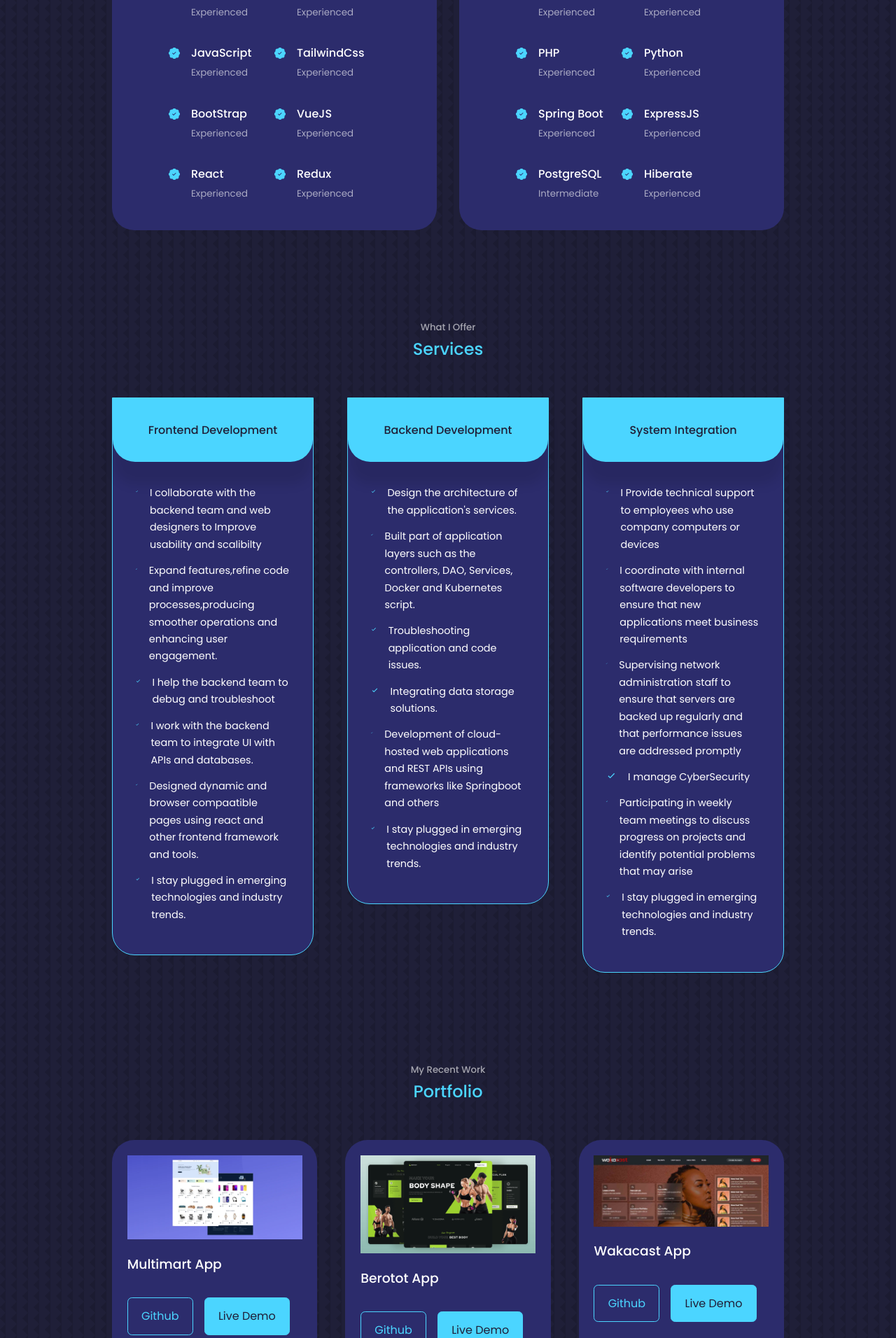
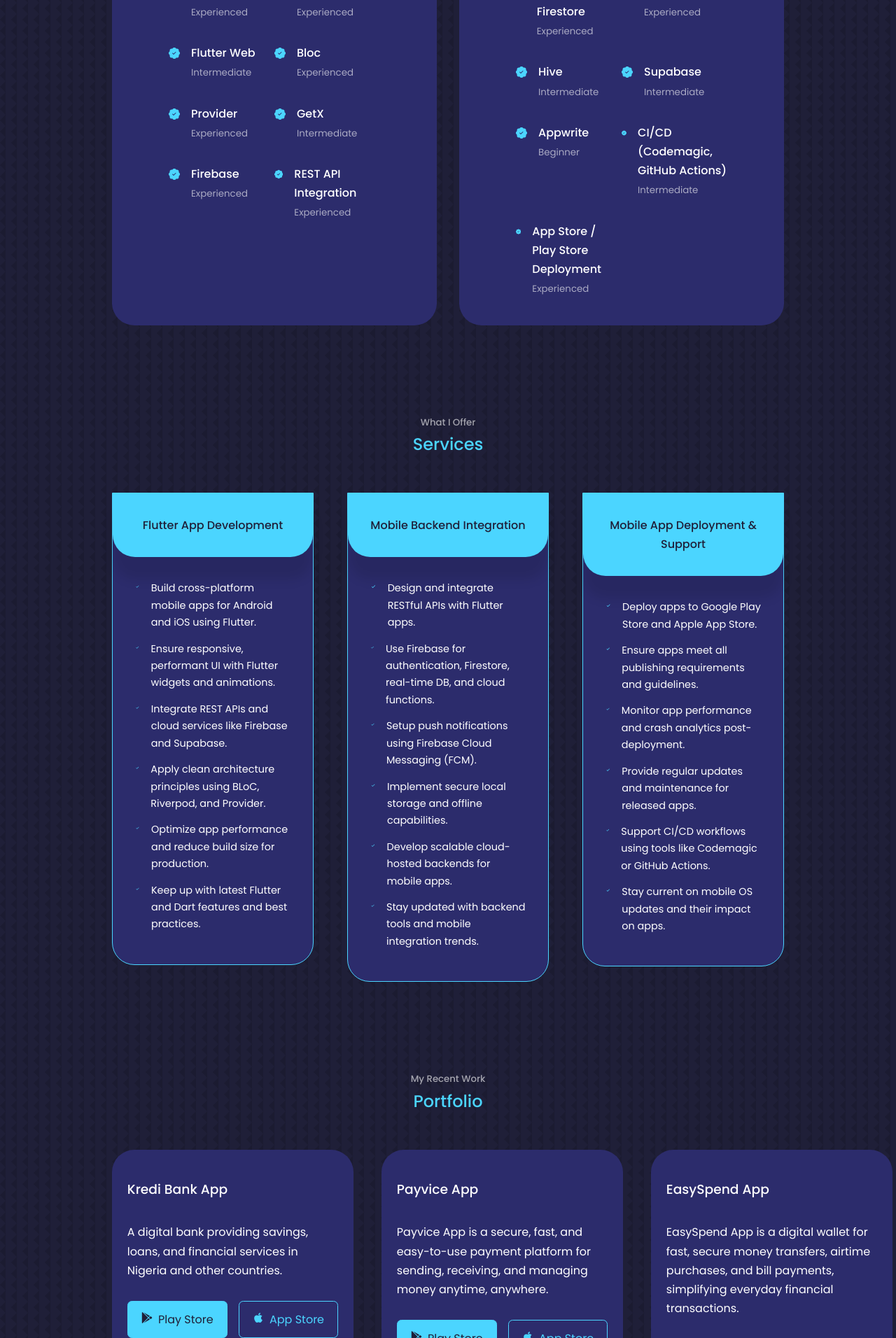
Before and after one commit to Davidorji93/portfolio, a React (Create React App) app: page / in a window 1280 px wide. Shown: the part 1852-3764 px from the top of the page at 70% size. Built offline with nearby package versions, Linux system fonts and the light colour scheme.

Commit message:
changess

```diff
--- a/package.json
+++ b/package.json
@@ -9,7 +9,7 @@
     "emailjs-com": "^3.2.0",
     "react": "^18.2.0",
     "react-dom": "^18.2.0",
-    "react-icons": "^4.6.0",
+    "react-icons": "^4.12.0",
     "react-scripts": "5.0.1",
     "swiper": "^8.4.4",
     "web-vitals": "^2.1.4"
--- a/src/components/about/About.jsx
+++ b/src/components/about/About.jsx
@@ -39,7 +39,7 @@
       </div>
 
     <p>
-    Highly motivated and result-oriented developer and engineer with excellent technical and communication skills. Proficient in using a wide variety of technologies, frameworks, embedded software platforms and tools to provide high quality and scalable applications.
+    Highly motivated and result-oriented developer and engineer with excellent technical and communication skills. Proficient in using a wide variety of technologies, frameworks, embedded software platforms and tools to provide high quality and scalable mobile  applications.
     </p>
     <a href="#contact" className='btn btn-primary'>Let's Talk</a>
 
--- a/src/components/experience/Experience.jsx
+++ b/src/components/experience/Experience.jsx
@@ -1,146 +1,139 @@
 import React from 'react'
 import './styles.css'
-import {BsPatchCheckFill} from 'react-icons/bs'
+import { BsPatchCheckFill } from 'react-icons/bs'
 
 const Experience = () => {
   return (
     <section id="experience">
       <h5>The Skills I have</h5>
       <h2>My Experience</h2>
+
       <div className="container experience__container">
         <div className="experience__frontend">
-    <h3>Frontend Development</h3>
+          <h3>Flutter Development</h3>
           <div className="experience__content">
             <article className="experience__details">
-        <BsPatchCheckFill className='experience__details-icon'/>
+              <BsPatchCheckFill className="experience__details-icon" />
               <div>
-        <h4>HTML</h4>
-        <small className='text-light'>Experienced</small>
+                <h4>Dart</h4>
+                <small className="text-light">Experienced</small>
               </div>
             </article>
 
             <article className="experience__details">
-        <BsPatchCheckFill className='experience__details-icon'/>
+              <BsPatchCheckFill className="experience__details-icon" />
               <div>
-       <h4>CSS</h4>
-        <small className='text-light'>Experienced</small>
+                <h4>Flutter</h4>
+                <small className="text-light">Experienced</small>
               </div>
             </article>
 
             <article className="experience__details">
-        <BsPatchCheckFill className='experience__details-icon'/>
+              <BsPatchCheckFill className="experience__details-icon" />
               <div>
-        <h4>JavaScript</h4>
-        <small className='text-light'>Experienced</small>
+                <h4>Flutter Web</h4>
+                <small className="text-light">Intermediate</small>
               </div>
             </article>
 
             <article className="experience__details">
-        <BsPatchCheckFill className='experience__details-icon'/>
+              <BsPatchCheckFill className="experience__details-icon" />
               <div>
-        <h4>TailwindCss</h4>
-        <small className='text-light'>Experienced</small>
+                <h4>Bloc</h4>
+                <small className="text-light">Experienced</small>
               </div>
             </article>
 
             <article className="experience__details">
-        <BsPatchCheckFill className='experience__details-icon'/>
+              <BsPatchCheckFill className="experience__details-icon" />
               <div>
-       <h4>BootStrap</h4>
-        <small className='text-light'>Experienced</small>
+                <h4>Provider</h4>
+                <small className="text-light">Experienced</small>
               </div>
             </article>
 
             <article className="experience__details">
-        <BsPatchCheckFill className='experience__details-icon'/>
+              <BsPatchCheckFill className="experience__details-icon" />
               <div>
-        <h4>VueJS</h4>
-        <small className='text-light'>Experienced</small>
+                <h4>GetX</h4>
+                <small className="text-light">Intermediate</small>
               </div>
             </article>
 
             <article className="experience__details">
-        <BsPatchCheckFill className='experience__details-icon'/>
+              <BsPatchCheckFill className="experience__details-icon" />
               <div>
-      <h4>React</h4>
-        <small className='text-light'>Experienced</small>
+                <h4>Firebase</h4>
+                <small className="text-light">Experienced</small>
               </div>
             </article>
 
             <article className="experience__details">
-        <BsPatchCheckFill className='experience__details-icon'/>
+              <BsPatchCheckFill className="experience__details-icon" />
               <div>
-      <h4>Redux</h4>
-        <small className='text-light'>Experienced</small>
+                <h4>REST API Integration</h4>
+                <small className="text-light">Experienced</small>
               </div>
             </article>
           </div>
         </div>
 
         <div className="experience__backend">
-  <h3>Backend Development</h3>
+          <h3>Tools & Backend Services</h3>
           <div className="experience__content">
             <article className="experience__details">
-        <BsPatchCheckFill className='experience__details-icon'/>
+              <BsPatchCheckFill className="experience__details-icon" />
               <div>
-       <h4>Java</h4>
-        <small className='text-light'>Experienced</small>
+                <h4>Firebase Firestore</h4>
+                <small className="text-light">Experienced</small>
               </div>
             </article>
 
             <article className="experience__details">
-        <BsPatchCheckFill className='experience__details-icon'/>
+              <BsPatchCheckFill className="experience__details-icon" />
               <div>
-        <h4>NodeJS</h4>
-        <small className='text-light'>Experienced</small>
+                <h4>SQL</h4>
+                <small className="text-light">Experienced</small>
               </div>
             </article>
 
             <article className="experience__details">
-        <BsPatchCheckFill className='experience__details-icon'/>
+              <BsPatchCheckFill className="experience__details-icon" />
               <div>
-       <h4>PHP</h4>
-        <small className='text-light'>Experienced</small>
+                <h4>Hive</h4>
+                <small className="text-light">Intermediate</small>
               </div>
             </article>
 
             <article className="experience__details">
-        <BsPatchCheckFill className='experience__details-icon'/>
+              <BsPatchCheckFill className="experience__details-icon" />
               <div>
-       <h4>Python</h4>
-        <small className='text-light'>Experienced</small>
+                <h4>Supabase</h4>
+                <small className="text-light">Intermediate</small>
               </div>
             </article>
 
             <article className="experience__details">
-        <BsPatchCheckFill className='experience__details-icon'/>
+              <BsPatchCheckFill className="experience__details-icon" />
               <div>
-       <h4>Spring Boot</h4>
-        <small className='text-light'>Experienced</small>
+                <h4>Appwrite</h4>
+                <small className="text-light">Beginner</small>
               </div>
             </article>
 
             <article className="experience__details">
-        <BsPatchCheckFill className='experience__details-icon'/>
+              <BsPatchCheckFill className="experience__details-icon" />
               <div>
-       <h4>ExpressJS</h4>
-        <small className='text-light'>Experienced</small>
+                <h4>CI/CD (Codemagic, GitHub Actions)</h4>
+                <small className="text-light">Intermediate</small>
               </div>
             </article>
 
             <article className="experience__details">
-        <BsPatchCheckFill className='experience__details-icon'/>
+              <BsPatchCheckFill className="experience__details-icon" />
               <div>
-      <h4>PostgreSQL</h4>
-        <small className='text-light'>Intermediate</small>
-      </div>
-      </article>
-
-      <article className="experience__details">
-        <BsPatchCheckFill className='experience__details-icon'/>
-        <div>
-        <h4>Hiberate</h4>
-        <small className='text-light'>Experienced</small>
+                <h4>App Store / Play Store Deployment</h4>
+                <small className="text-light">Experienced</small>
               </div>
             </article>
           </div>
--- a/src/components/header/CTA.jsx
+++ b/src/components/header/CTA.jsx
@@ -1,6 +1,6 @@
 import React from 'react'
 import './styles.css'
-import CV from '../../assets/David Edwin Orji CV.pdf'
+import CV from '../../assets/david.jpeg'
 
 const CTA = () => {
   return (
--- a/src/components/portfolio/Portfolio.jsx
+++ b/src/components/portfolio/Portfolio.jsx
@@ -1,78 +1,148 @@
-import React from 'react'
-import './styles.css'
-import IMG2 from '../../assets/preview.png'
-import IMG3 from '../../assets/home.jpeg'
-import IMG4 from '../../assets/preview-plantex.png'
-import IMG5 from '../../assets/pages.webp'
-import IMG6 from '../../assets/thumbnail.jpg'
+// import React from 'react'
+// import './styles.css'
+// import IMG2 from '../../assets/preview.png'
+// import IMG3 from '../../assets/home.jpeg'
+// import IMG4 from '../../assets/preview-plantex.png'
+// import IMG5 from '../../assets/pages.webp'
+// import IMG6 from '../../assets/thumbnail.jpg'
+
+// const Portfolio = () => {
+//   return (
+//  <section id="porfolio">
+// <h5>My Recent Work</h5>
+// <h2>Portfolio</h2>
+
+// <div className="container portfolio__container">
+
+// <article className="portfolio__item">
+//     <div className="portfolio__item-img">
+//       <img src={IMG5} alt="" />
+//     </div>
+//     <h3>Multimart App</h3>
+//     <div className="portfolio__item-cta">
+//     <a href="https://github.com/Davidorji93/Multimart" target="_blank" className='btn' rel="noreferrer">Github</a>
+//     <a href="https://multimart-app.netlify.app/home"  target="_blank" className='btn btn-primary' rel="noreferrer">Live Demo</a>
+//     </div>
+//   </article>
+
+//   <article className="portfolio__item">
+//     <div className="portfolio__item-img">
+//       <img src={IMG2} alt="" />
+//     </div>
+//     <h3>Berotot App</h3>
+//     <div className="portfolio__item-cta">
+//     <a href="https://github.com/Davidorji93/BEROTOT" target="_blank" className='btn' rel="noreferrer">Github</a>
+//     <a href="https://berotot-app.netlify.app/"  target="_blank" className='btn btn-primary' rel="noreferrer">Live Demo</a>
+//     </div>
+//   </article>
+
+//   <article className="portfolio__item">
+//     <div className="portfolio__item-img">
+//       <img src={IMG3} alt="" />
+//     </div>
+//     <h3>Wakacast App</h3>
+//     <div className="portfolio__item-cta">
+//     <a href="https://github.com/Wakacast/wakacast-web" target="_blank" className='btn' rel="noreferrer">Github</a>
+//     <a href="https://www.wakacast.com/"  target="_blank" className='btn btn-primary' rel="noreferrer">Live Demo</a>
+//     </div>
+//   </article>
+
+//   <article className="portfolio__item">
+//     <div className="portfolio__item-img">
+//       <img src={IMG4} alt="" />
+//     </div>
+//     <h3>Plantex App</h3>
+//     <div className="portfolio__item-cta">
+//     <a href="https://github.com/Davidorji93/Plantex" target="_blank" className='btn' rel="noreferrer">Github</a>
+//     <a href="https://plantex-web.netlify.app/"  target="_blank" className='btn btn-primary' rel="noreferrer">Live Demo</a>
+//     </div>
+//   </article>
+
+//   <article className="portfolio__item">
+//     <div className="portfolio__item-img">
+//       <img src={IMG6} alt="" />
+//     </div>
+//     <h3>Vawulens App</h3>
+//     <div className="portfolio__item-cta">
+//     <a href="https://github.com/Davidorji93/Vawulens" target="_blank" className='btn' rel="noreferrer">Github</a>
+//     <a href="https://vawulens-app.netlify.app/"  target="_blank" className='btn btn-primary' rel="noreferrer">Live Demo</a>
+//     </div>
+//   </article>
+
+// </div>
+//  </section>
+//   )
+// }
+
+// export default Portfolio;
+
+import React from "react";
+import "./styles.css";
+import { FaGooglePlay, FaApple } from "react-icons/fa";
 
 const Portfolio = () => {
+  const projects = [
+    {
+      title: "Kredi Bank App",
+      description:
+        "A digital bank providing savings, loans, and financial services in Nigeria and other countries.",
+      playStore: "https://play.google.com/store/apps/details?id=com.kredibank",
+      appStore:
+        "https://apps.apple.com/ng/app/kredi-bank-loans-and-savings/id1524201515",
+    },
+    {
+      title: "Payvice App",
+      description:
+        "Payvice App is a secure, fast, and easy-to-use payment platform for sending, receiving, and managing money anytime, anywhere.",
+      playStore:
+        "https://play.google.com/store/apps/details?id=com.iisysgroup.payviceagents",
+      appStore: "https://apps.apple.com/ng/app/payvice-agents/id1634955295",
+    },
+    {
+      title: "EasySpend App",
+      description:
+        "EasySpend App is a digital wallet for fast, secure money transfers, airtime purchases, and bill payments, simplifying everyday financial transactions.",
+      playStore:
+        "https://play.google.com/store/apps/details?id=com.tocata.easyspend",
+      appStore: "https://apps.apple.com/ng/app/easyspend/id6599855396",
+    },
+  ];
+
   return (
- <section id="porfolio">
+    <section id="portfolio">
       <h5>My Recent Work</h5>
       <h2>Portfolio</h2>
 
       <div className="container portfolio__container">
-
-<article className="portfolio__item">
-    <div className="portfolio__item-img">
-      <img src={IMG5} alt="" />
-    </div>
-    <h3>Multimart App</h3>
+        {projects.map(({ title, description, playStore, appStore }, index) => (
+          <article className="portfolio__item" key={index}>
+            <h3>{title}</h3>
+            <p>{description}</p>
             <div className="portfolio__item-cta">
-    <a href="https://github.com/Davidorji93/Multimart" target="_blank" className='btn' rel="noreferrer">Github</a>
-    <a href="https://multimart-app.netlify.app/home"  target="_blank" className='btn btn-primary' rel="noreferrer">Live Demo</a>
+              <a
+                href={playStore}
+                className="btn btn-primary"
+                target="_blank"
+                rel="noreferrer"
+              >
+                <FaGooglePlay style={{ marginRight: "0.5rem" }} />
+                Play Store
+              </a>
+              <a
+                href={appStore}
+                className="btn"
+                target="_blank"
+                rel="noreferrer"
+              >
+                <FaApple style={{ marginRight: "0.5rem" }} />
+                App Store
+              </a>
             </div>
           </article>
-
-  <article className="portfolio__item">
-    <div className="portfolio__item-img">
-      <img src={IMG2} alt="" />
-    </div>
-    <h3>Berotot App</h3>
-    <div className="portfolio__item-cta">
-    <a href="https://github.com/Davidorji93/BEROTOT" target="_blank" className='btn' rel="noreferrer">Github</a>
-    <a href="https://berotot-app.netlify.app/"  target="_blank" className='btn btn-primary' rel="noreferrer">Live Demo</a>
-    </div>
-  </article>
-
-  <article className="portfolio__item">
-    <div className="portfolio__item-img">
-      <img src={IMG3} alt="" />
-    </div>
-    <h3>Wakacast App</h3>
-    <div className="portfolio__item-cta">
-    <a href="https://github.com/Wakacast/wakacast-web" target="_blank" className='btn' rel="noreferrer">Github</a>
-    <a href="https://www.wakacast.com/"  target="_blank" className='btn btn-primary' rel="noreferrer">Live Demo</a>
-    </div>
-  </article>
-
-  <article className="portfolio__item">
-    <div className="portfolio__item-img">
-      <img src={IMG4} alt="" />
-    </div>
-    <h3>Plantex App</h3>
-    <div className="portfolio__item-cta">
-    <a href="https://github.com/Davidorji93/Plantex" target="_blank" className='btn' rel="noreferrer">Github</a>
-    <a href="https://plantex-web.netlify.app/"  target="_blank" className='btn btn-primary' rel="noreferrer">Live Demo</a>
-    </div>
-  </article>
-
-  <article className="portfolio__item">
-    <div className="portfolio__item-img">
-      <img src={IMG6} alt="" />
-    </div>
-    <h3>Vawulens App</h3>
-    <div className="portfolio__item-cta">
-    <a href="https://github.com/Davidorji93/Vawulens" target="_blank" className='btn' rel="noreferrer">Github</a>
-    <a href="https://vawulens-app.netlify.app/"  target="_blank" className='btn btn-primary' rel="noreferrer">Live Demo</a>
-    </div>
-  </article>
-
-
+        ))}
       </div>
     </section>
-  )
-}
+  );
+};
 
 export default Portfolio;
--- a/src/components/portfolio/styles.css
+++ b/src/components/portfolio/styles.css
@@ -22,6 +22,7 @@
    margin: 1.2rem  0 2rem;
 }
 .portfolio__item-cta{
+    margin-top: 30px;
     display: flex;
     gap: 1rem;
     margin-bottom: 1rem;
--- a/src/components/services/Services.jsx
+++ b/src/components/services/Services.jsx
@@ -11,148 +11,111 @@
       <div className="container services__container">
         <article className="service">
           <div className="service__head">
-            <h3>Frontend Development</h3>
+            <h3>Flutter App Development</h3>
           </div>
           <ul className="service__list">
             <li>
               <BiCheck className="service__list-icon" />
-              <p>
-                I collaborate with the backend team and web designers to Improve
-                usability and scalibilty
-              </p>
+              <p>Build cross-platform mobile apps for Android and iOS using Flutter.</p>
             </li>
 
             <li>
               <BiCheck className="service__list-icon" />
-              <p>
-                Expand features,refine code and improve processes,producing
-                smoother operations and enhancing user engagement.
-              </p>
+              <p>Ensure responsive, performant UI with Flutter widgets and animations.</p>
             </li>
 
             <li>
               <BiCheck className="service__list-icon" />
-              <p>I help the backend team to debug and troubleshoot</p>
+              <p>Integrate REST APIs and cloud services like Firebase and Supabase.</p>
             </li>
 
             <li>
               <BiCheck className="service__list-icon" />
-              <p>
-                I work with the backend team to integrate UI with APIs and
-                databases.
-              </p>
+              <p>Apply clean architecture principles using BLoC, Riverpod, and Provider.</p>
             </li>
 
             <li>
               <BiCheck className="service__list-icon" />
-              <p>
-                Designed dynamic and browser compaatible pages using react and
-                other frontend framework and tools.
-              </p>
+              <p>Optimize app performance and reduce build size for production.</p>
             </li>
 
             <li>
               <BiCheck className="service__list-icon" />
-              <p>
-                I stay plugged in emerging technologies and industry trends.
-              </p>
+              <p>Keep up with latest Flutter and Dart features and best practices.</p>
             </li>
           </ul>
         </article>
 
         <article className="service">
           <div className="service__head">
-            <h3>Backend Development</h3>
+            <h3>Mobile Backend Integration</h3>
           </div>
           <ul className="service__list">
             <li>
               <BiCheck className="service__list-icon" />
-              <p>Design the architecture of the application's services.</p>
+              <p>Design and integrate RESTful APIs with Flutter apps.</p>
             </li>
 
             <li>
               <BiCheck className="service__list-icon" />
-              <p>
-                Built part of application layers such as the controllers, DAO,
-                Services, Docker and Kubernetes script.
-              </p>
+              <p>Use Firebase for authentication, Firestore, real-time DB, and cloud functions.</p>
             </li>
 
             <li>
               <BiCheck className="service__list-icon" />
-              <p>Troubleshooting application and code issues.</p>
+              <p>Setup push notifications using Firebase Cloud Messaging (FCM).</p>
             </li>
 
             <li>
               <BiCheck className="service__list-icon" />
-              <p>Integrating data storage solutions.</p>
+              <p>Implement secure local storage and offline capabilities.</p>
             </li>
 
             <li>
               <BiCheck className="service__list-icon" />
-              <p>
-                Development of cloud-hosted web applications and REST APIs using
-                frameworks like Springboot and others
-              </p>
+              <p>Develop scalable cloud-hosted backends for mobile apps.</p>
             </li>
 
             <li>
               <BiCheck className="service__list-icon" />
-              <p>
-                I stay plugged in emerging technologies and industry trends.
-              </p>
+              <p>Stay updated with backend tools and mobile integration trends.</p>
             </li>
           </ul>
         </article>
 
         <article className="service">
           <div className="service__head">
-            <h3>System Integration</h3>
+            <h3>Mobile App Deployment & Support</h3>
           </div>
           <ul className="service__list">
             <li>
               <BiCheck className="service__list-icon" />
-              <p>
-                I Provide technical support to employees who use company
-                computers or devices
-              </p>
+              <p>Deploy apps to Google Play Store and Apple App Store.</p>
             </li>
 
             <li>
               <BiCheck className="service__list-icon" />
-              <p>
-                I coordinate with internal software developers to ensure that
-                new applications meet business requirements
-              </p>
+              <p>Ensure apps meet all publishing requirements and guidelines.</p>
             </li>
 
             <li>
               <BiCheck className="service__list-icon" />
-              <p>
-                Supervising network administration staff to ensure that servers
-                are backed up regularly and that performance issues are
-                addressed promptly
-              </p>
+              <p>Monitor app performance and crash analytics post-deployment.</p>
             </li>
 
             <li>
               <BiCheck className="service__list-icon" />
-              <p>I manage CyberSecurity</p>
+              <p>Provide regular updates and maintenance for released apps.</p>
             </li>
 
             <li>
               <BiCheck className="service__list-icon" />
-              <p>
-                Participating in weekly team meetings to discuss progress on
-                projects and identify potential problems that may arise
-              </p>
+              <p>Support CI/CD workflows using tools like Codemagic or GitHub Actions.</p>
             </li>
 
             <li>
               <BiCheck className="service__list-icon" />
-              <p>
-                I stay plugged in emerging technologies and industry trends.
-              </p>
+              <p>Stay current on mobile OS updates and their impact on apps.</p>
             </li>
           </ul>
         </article>
```
Also changed, not shown: 2 other files (tests, documents, lock files or other folders). Lines whose indentation alone changed are shown as unchanged.
